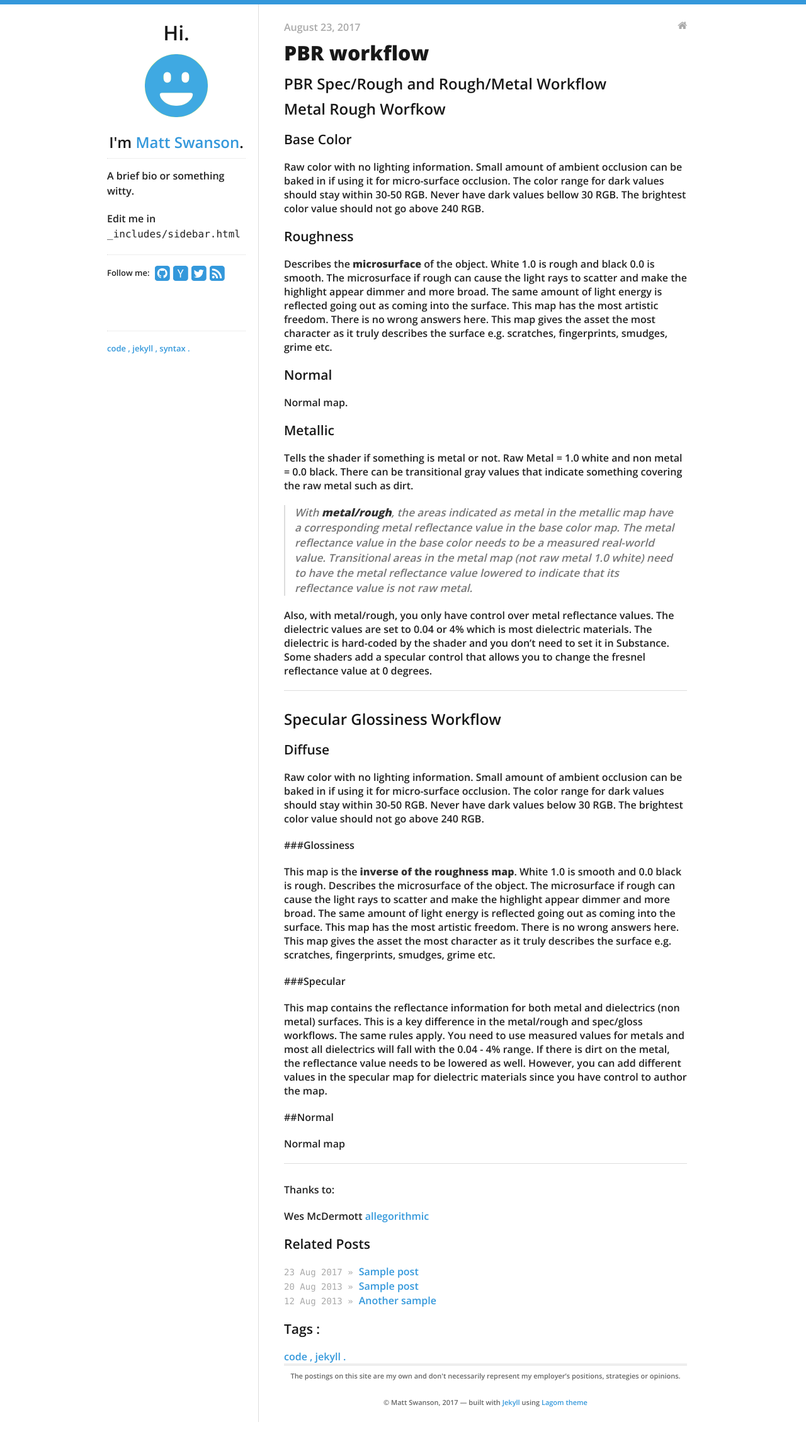
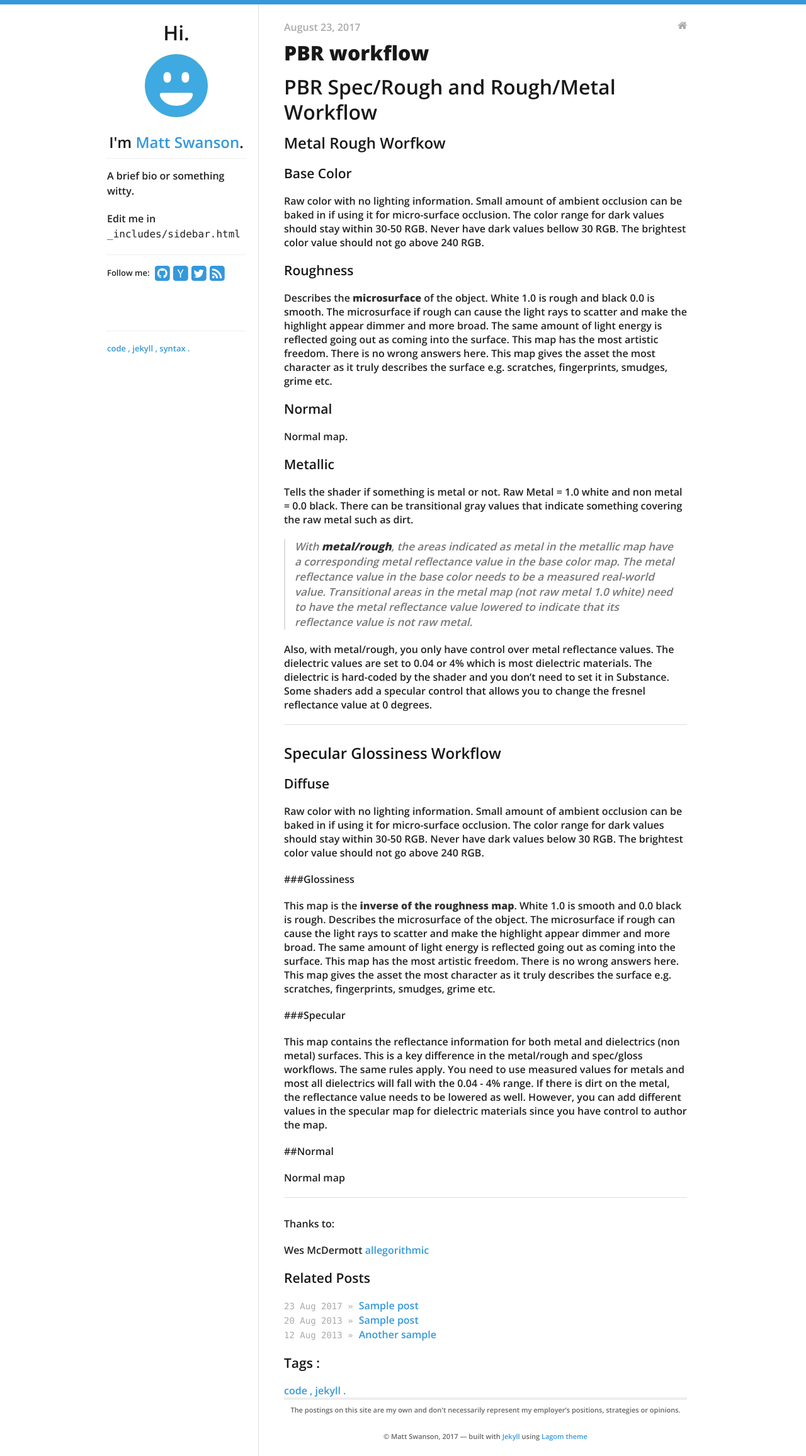
Before and after one commit to yoann01/ktmd, a Jekyll site: the page built from _posts/2017-08-23-PBR-Workflow.md, in a window 1280 px wide. Shown: the whole page at 63% size. Built offline with Jekyll 4.4.1, drawn with Linux system fonts in a browser that asks for light colours; nearby versions of some CDN libraries; before the commit the page ends 2258 px from its top, so only the background shows below that.

Commit message:
first commit

```diff
--- a/_posts/2017-08-23-PBR-Workflow.md
+++ b/_posts/2017-08-23-PBR-Workflow.md
@@ -5,8 +5,9 @@ tags: [code, jekyll]
 categories:
 - blog
 ---
-PBR Spec/Rough and Rough/Metal Workflow
----
+
+# PBR Spec/Rough and Rough/Metal Workflow
+
 ## Metal Rough Worfkow
 
 ### Base Color
```
